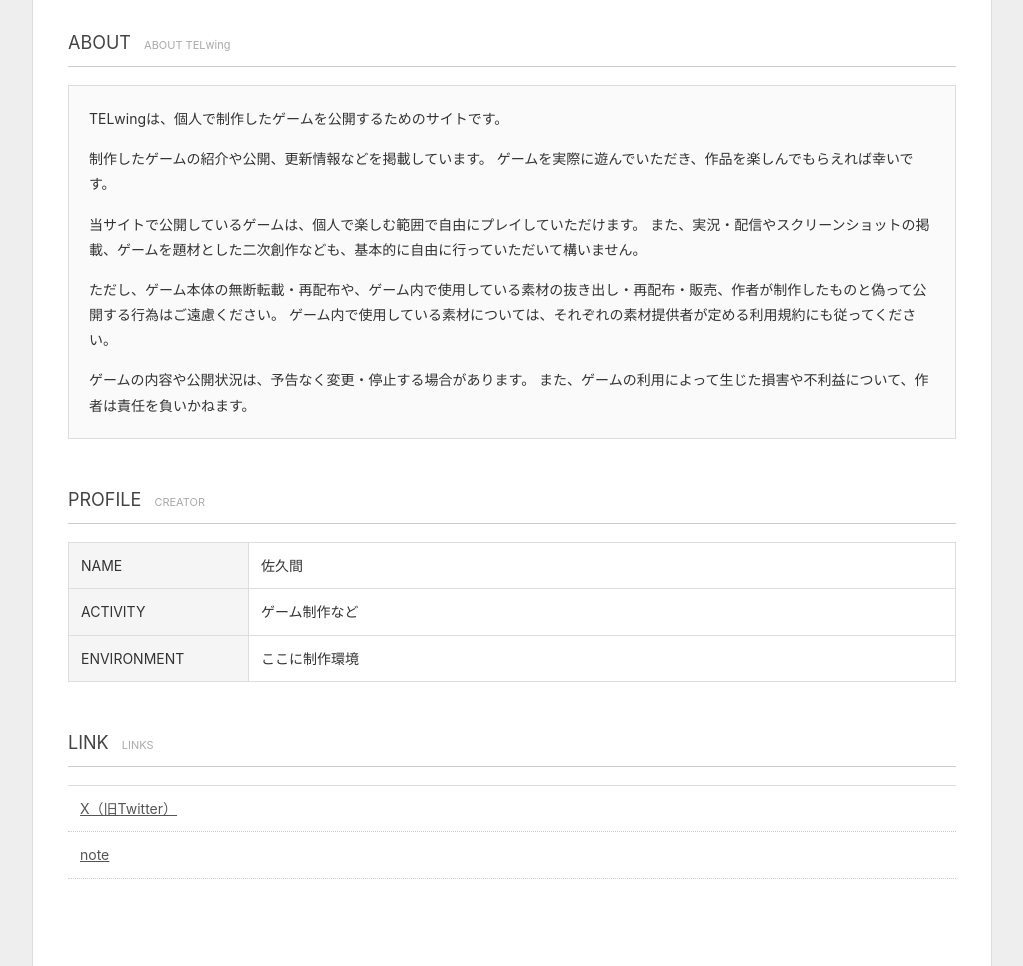
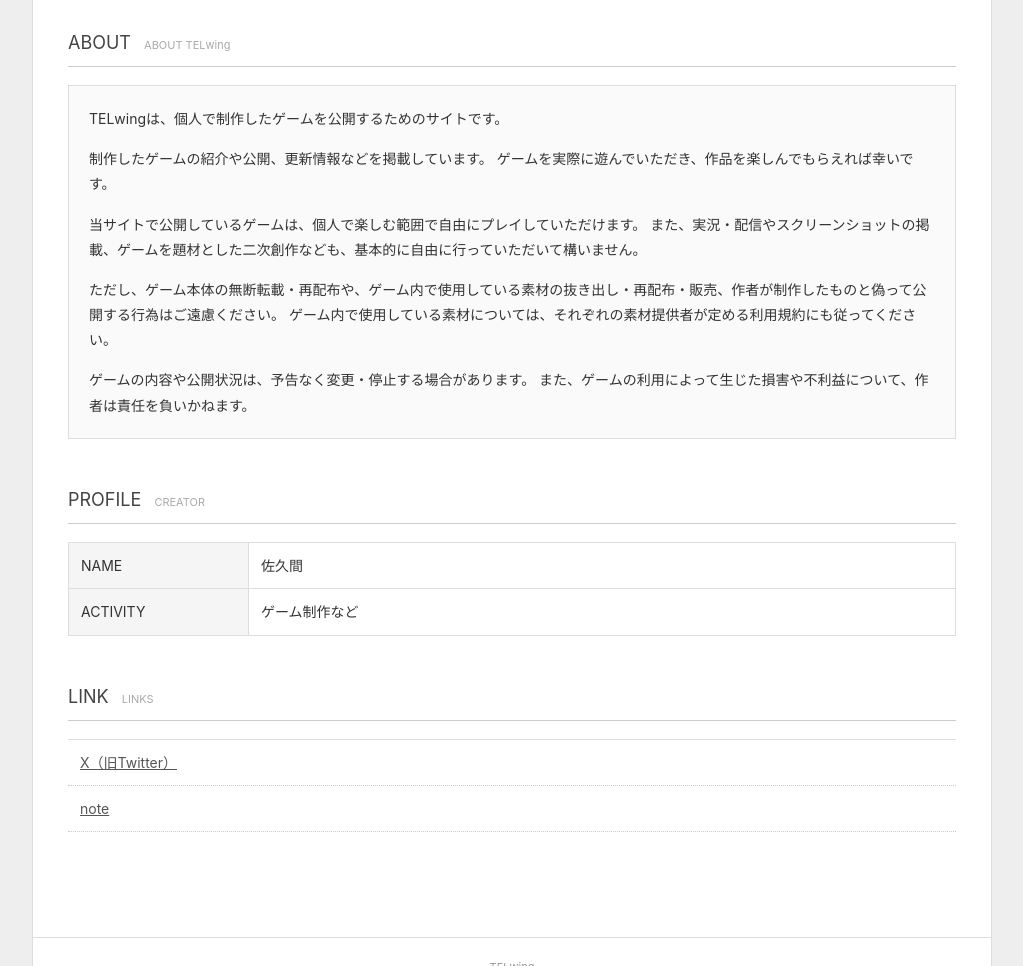
Before and after one commit to sakuma-creator/gamehome, a plain HTML site: page About.html in a window 1280 px wide. Shown: the part 134-1100 px from the top of the page, without its empty margins (128-1151 px from the left). Drawn offline with Linux system fonts and the light colour scheme.

Commit message:
Update About.html

```diff
--- a/About.html
+++ b/About.html
@@ -345,11 +345,6 @@
                 <td>ゲーム制作など</td>
             </tr>
 
-            <tr>
-                <th>ENVIRONMENT</th>
-                <td>ここに制作環境</td>
-            </tr>
-
         </table>
 
     </section>
```
